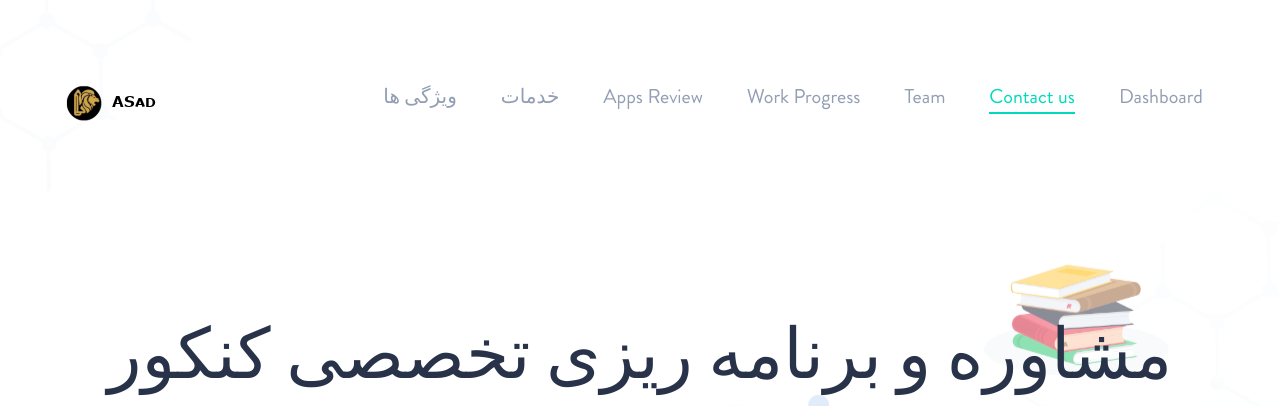
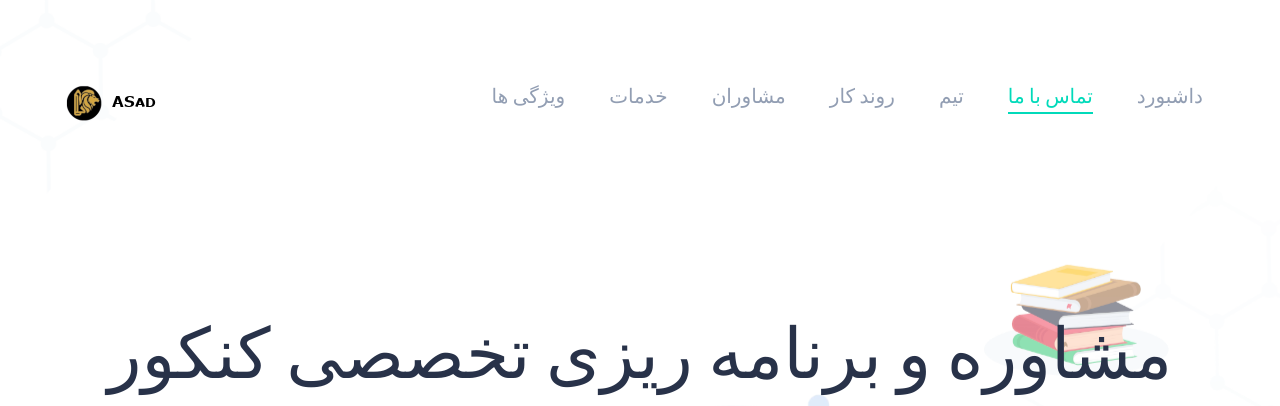
Before and after one commit to nimadorostkar/asad_academy, a Django app: page / in a window 1280 px wide. Shown: the top 406 px of the page. Run offline with Django 3.2, Linux system fonts and the light colour scheme; a user stored in the database is signed in; some libraries are stand-ins or nearby versions.

Commit message:
push again

```diff
--- a/templates/home/index.html
+++ b/templates/home/index.html
@@ -76,20 +76,20 @@
 													<a class="nav-link js-scroll-trigger" href="#services"> خدمات </a>
 												</li>
 												<li class="nav-item">
-													<a class="nav-link js-scroll-trigger" href="#apps-review">Apps Review</a>
+													<a class="nav-link js-scroll-trigger" href="#apps-review">  مشاوران </a>
 												</li>
 												<li class="nav-item">
-													<a class="nav-link js-scroll-trigger" href="#progress">Work Progress</a>
+													<a class="nav-link js-scroll-trigger" href="#progress"> روند کار </a>
 												</li>
 												<li class="nav-item">
-													<a class="nav-link js-scroll-trigger" href="#team">Team</a>
+													<a class="nav-link js-scroll-trigger" href="#team"> تیم </a>
 												</li>
 												<li class="nav-item">
-													<a class="nav-link js-scroll-trigger" href="#contact">Contact us</a>
+													<a class="nav-link js-scroll-trigger" href="#contact"> تماس با ما </a>
 												</li>
 												{% if user.is_authenticated %}
 												<li class="nav-item">
-													<a class="nav-link js-scroll-trigger" href="{% url 'dashboard' %}">Dashboard</a>
+													<a class="nav-link js-scroll-trigger" href="{% url 'dashboard' %}"> داشبورد </a>
 												</li>
 												{% endif %}
 											</ul>
```
